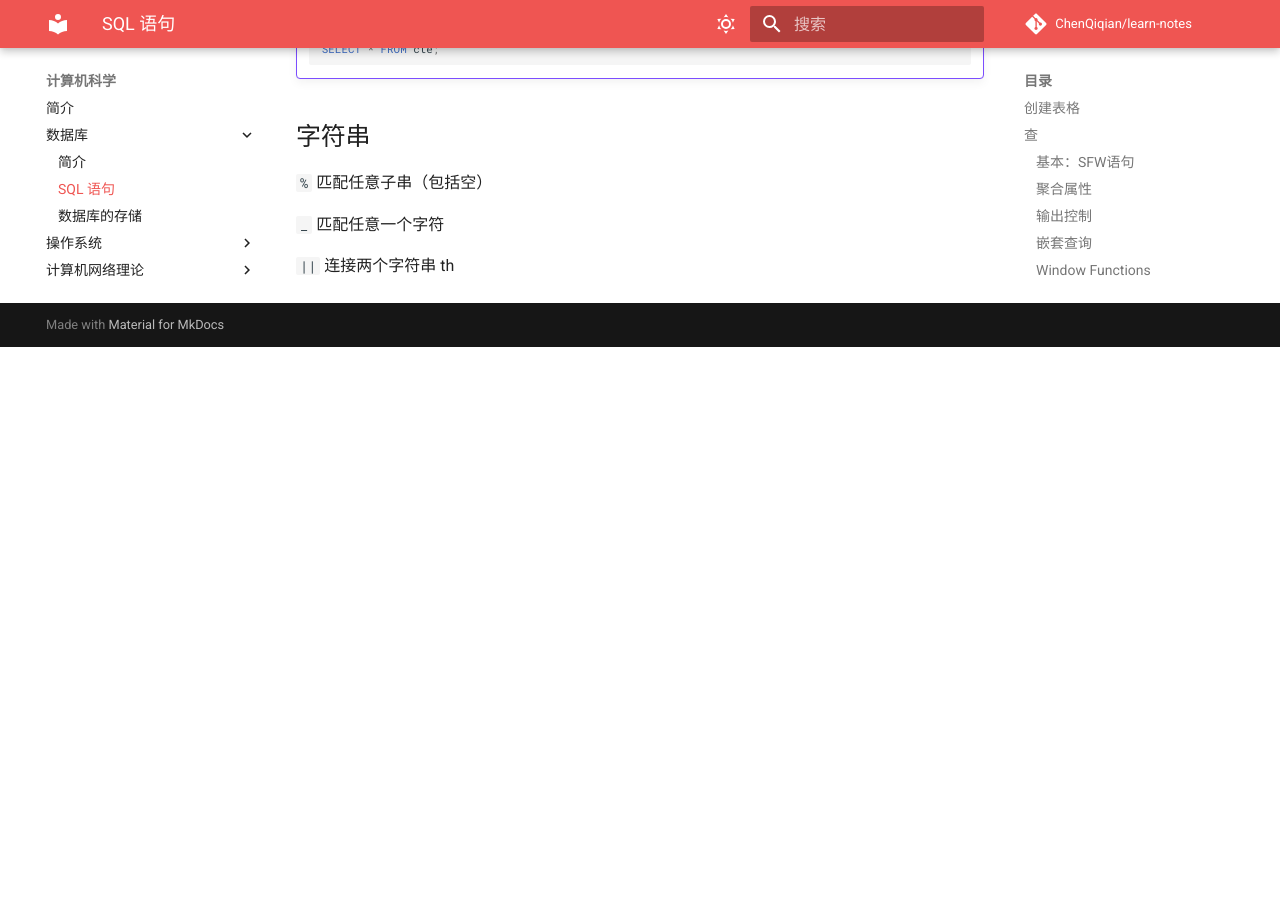
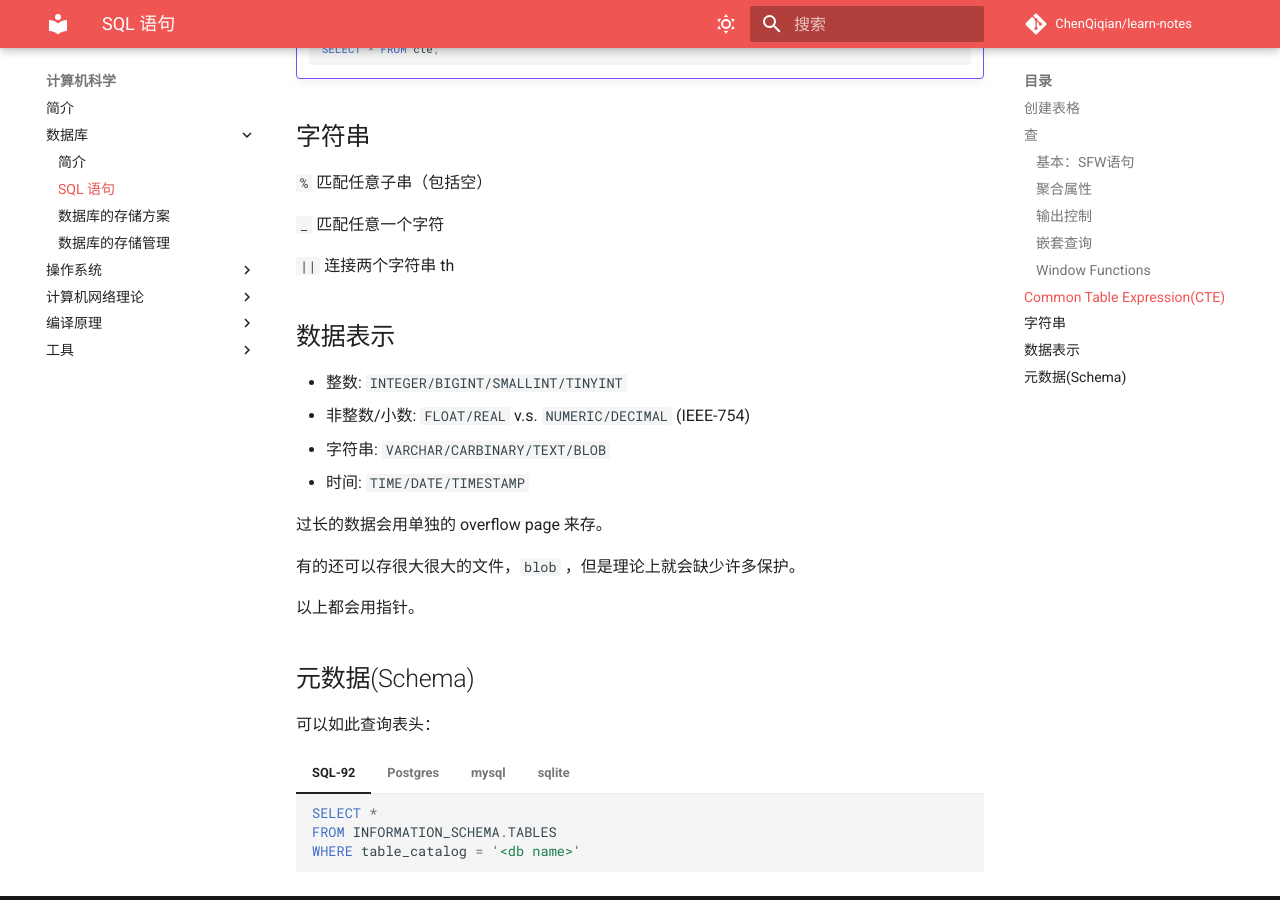
Before and after one commit to ChenQiqian/learn-notes, an MkDocs documentation site: the page built from docs/cs/db/sql.md, in a window 1280 px wide and 900 px high, scrolled down 2893 px. Built offline with MkDocs 1.6.1 and Material for MkDocs 9.7.7, drawn with Linux system fonts in a browser that asks for light colours; comment, search, counter and statistics services are not loaded; before the commit the page ends 3240 px from its top, so only the background shows below that.

Commit message:
add db buffer

````diff
--- a/docs/cs/db/sql.md
+++ b/docs/cs/db/sql.md
@@ -139,3 +139,44 @@
 `_` 匹配任意一个字符
 
 `||` 连接两个字符串 th
+
+## 数据表示
+
++ 整数: `INTEGER/BIGINT/SMALLINT/TINYINT`
++ 非整数/小数: `FLOAT/REAL` v.s. `NUMERIC/DECIMAL` (IEEE-754)
++ 字符串: `VARCHAR/CARBINARY/TEXT/BLOB`
++ 时间: `TIME/DATE/TIMESTAMP`
+
+
+过长的数据会用单独的 overflow page 来存。
+
+有的还可以存很大很大的文件，`blob` ，但是理论上就会缺少许多保护。
+
+以上都会用指针。
+
+## 元数据(Schema)
+
+可以如此查询表头：
+
+
+=== "SQL-92"
+    ```sql
+    SELECT *
+    FROM INFORMATION_SCHEMA.TABLES
+    WHERE table_catalog = '<db name>'
+    ```
+
+=== "Postgres"
+    ```
+    \d student
+    ```
+
+=== "mysql"
+    ```
+    DESCRIBE student;
+    ```
+
+=== "sqlite"
+    ```
+    .schema student
+    ```
--- a/mkdocs.yml
+++ b/mkdocs.yml
@@ -9,7 +9,8 @@
     - 数据库:
       - 简介: cs/db/index.md
       - SQL 语句: cs/db/sql.md
-      - 数据库的存储: cs/db/storage.md
+      - 数据库的存储方案: cs/db/storage.md
+      - 数据库的存储管理: cs/db/buffer.md
     - 操作系统:
       - 简介: cs/os/index.md
       - 操作系统概述: cs/os/chap1.md
````
Also changed, not shown: docs/cs/db/buffer.md (added, +60 -0 lines), docs/cs/db/storage.md (+12 -20 lines).
